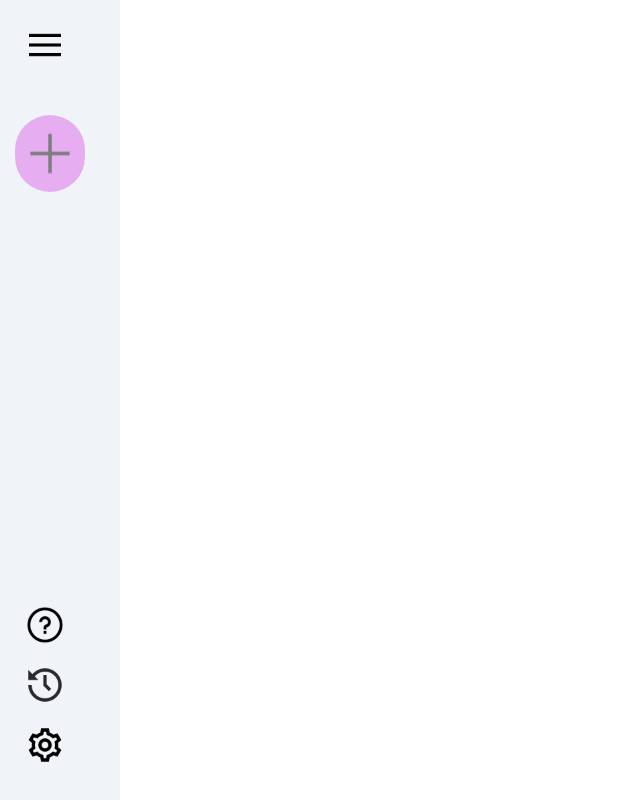
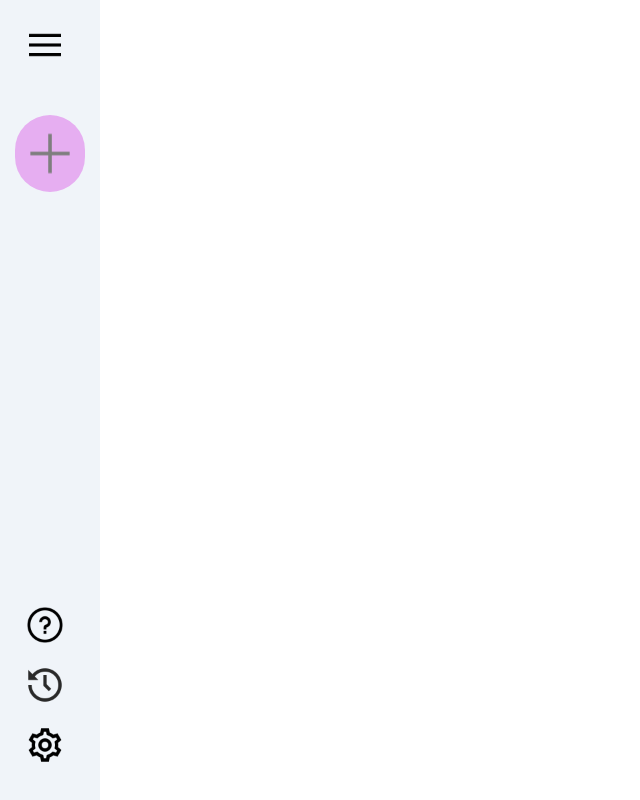
Before and after one commit to SUMIT7288/Google-gemini, a React (Vite) app: page / in a window 1280 px wide. Shown: the whole page, without its empty margins (0-640 px from the left). Built offline with nearby package versions, Linux system fonts and the light colour scheme.

Commit message:
30{2]-05-2025

```diff
--- a/src/component/sidebar/Sidebar.css
+++ b/src/component/sidebar/Sidebar.css
@@ -50,4 +50,8 @@
 .sidebar .bottom{
     display: flex;
     flex-direction: column;
+}.sidebar .bottom-item{
+    padding-right: 10px;
+    cursor: pointer;
+
 }
```
